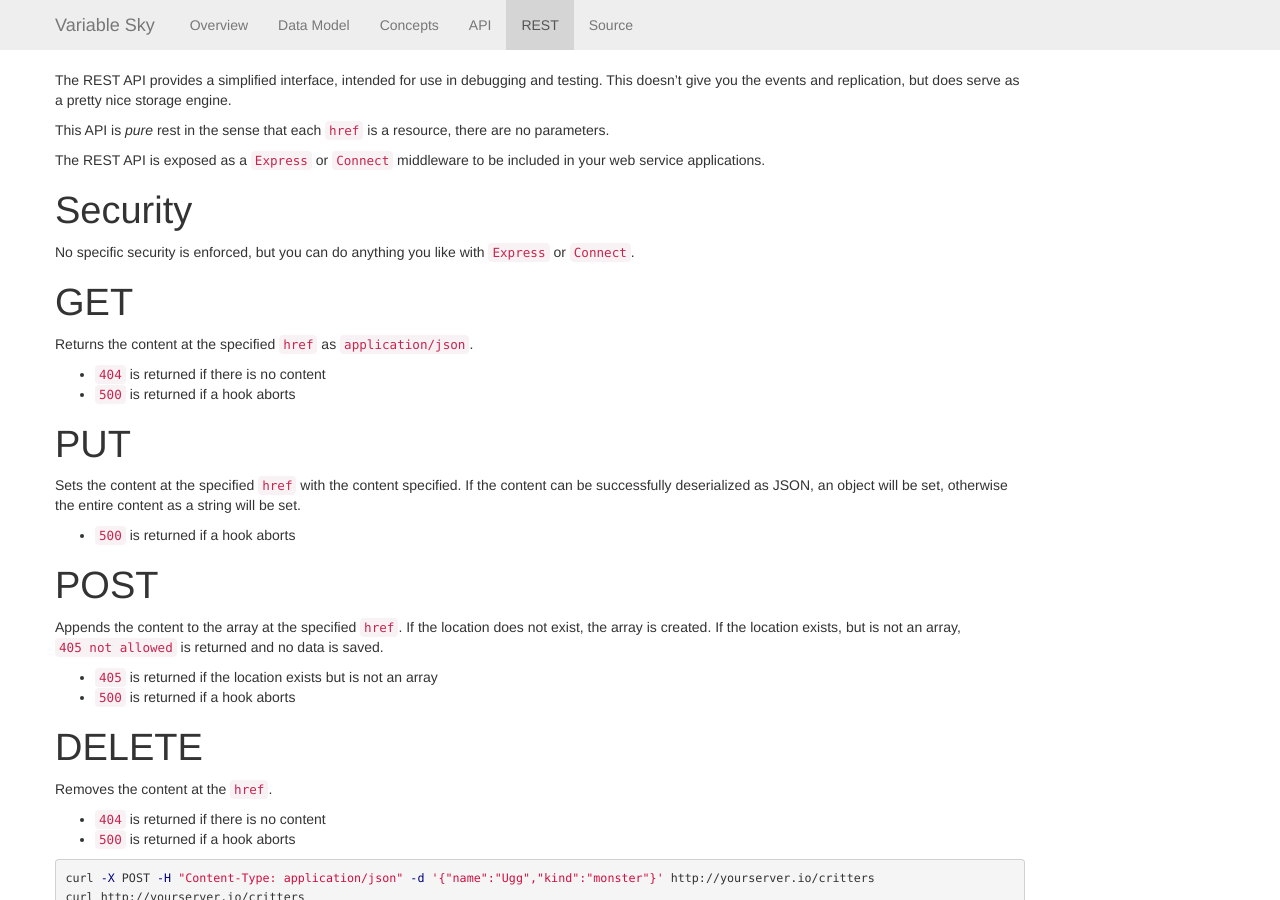
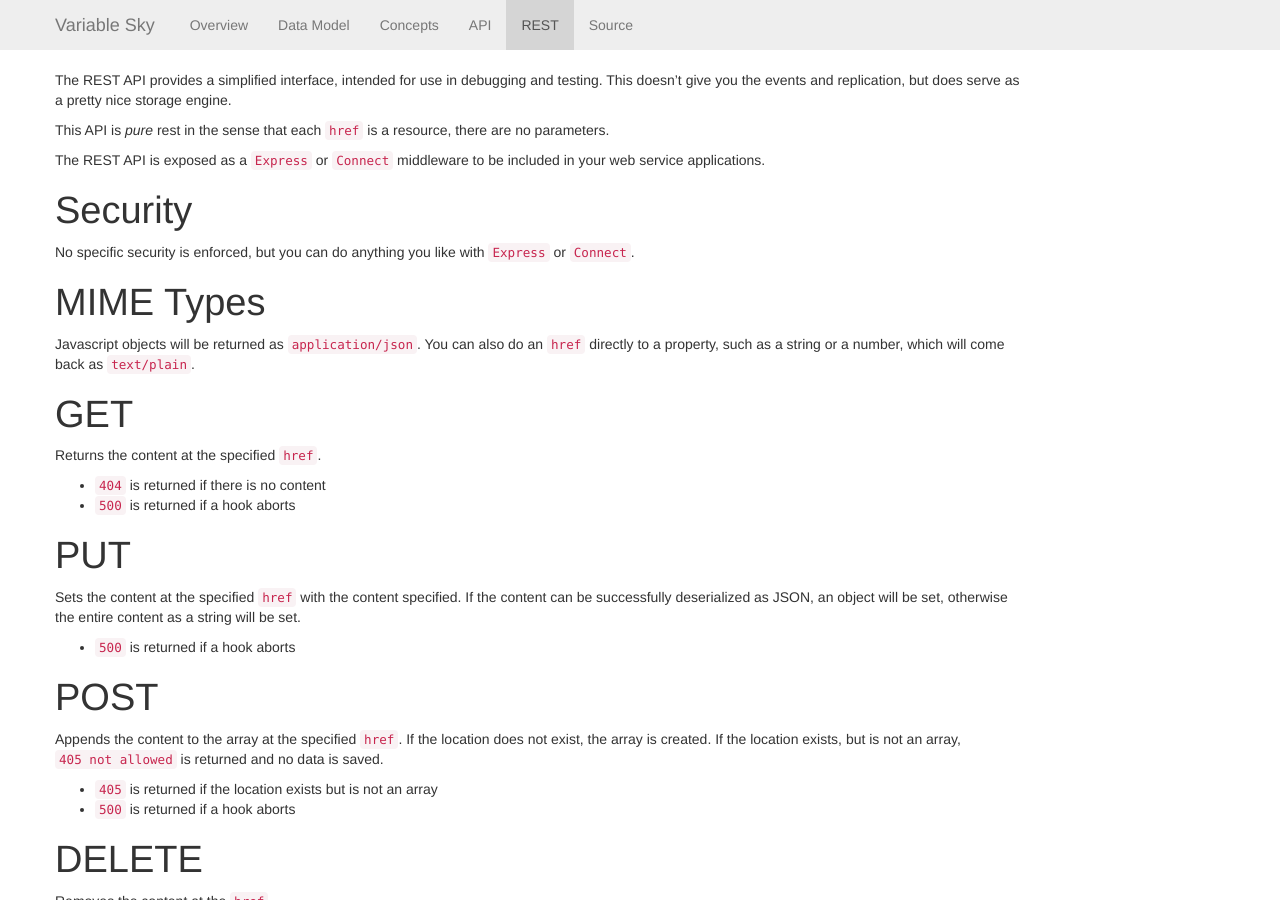
Before and after one commit to wballard/VariableSky, a Jekyll site: the page built from rest.markdown, in a window 1280 px wide and 900 px high. Built offline with Jekyll 4.4.1, drawn with Linux system fonts in a browser that asks for light colours; Markdown is read by kramdown in place of the engine named in the settings.

Commit message:
Update rest.markdown

```diff
--- a/rest.markdown
+++ b/rest.markdown
@@ -18,8 +18,14 @@ included in your web service applications.
 No specific security is enforced, but you can do anything you like with
 `Express` or `Connect`.
 
+# MIME Types
+
+Javascript objects will be returned as `application/json`. You can also do
+an `href` directly to a property, such as a string or a number, which will
+come back as `text/plain`.
+
 # GET
-Returns the content at the specified `href` as `application/json`.
+Returns the content at the specified `href`.
 
 * `404` is returned if there is no content
 * `500` is returned if a hook aborts
```
